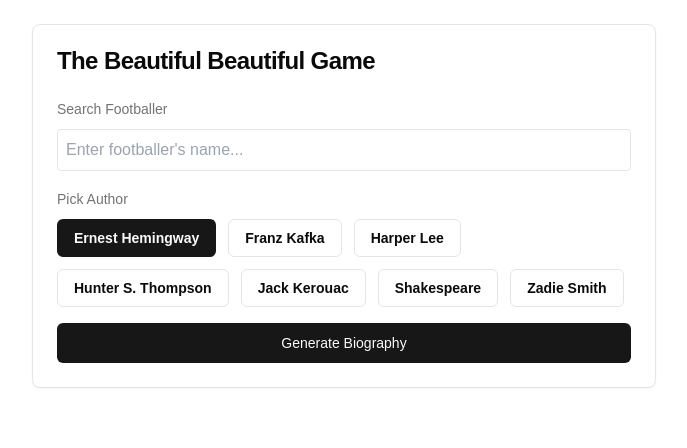
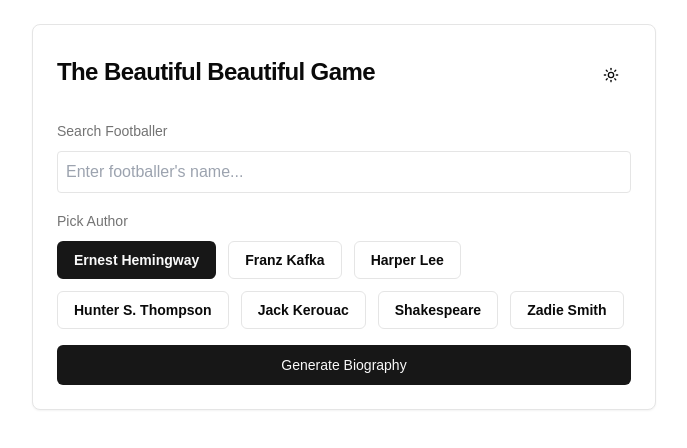
Before and after one commit to PaulGreetham/the-beautiful-beautiful-game, a Next.js app: page / in a window 1280 px wide. Shown: the top 448 px of the page, without its empty margins (296-983 px from the left). Built offline with nearby package versions, Linux system fonts and the light colour scheme.

Commit message:
dark mode enabled

```diff
--- a/package.json
+++ b/package.json
@@ -14,6 +14,7 @@
     "clsx": "^2.1.1",
     "lucide-react": "^0.474.0",
     "next": "15.1.6",
+    "next-themes": "^0.4.4",
     "openai": "^4.83.0",
     "react": "^19.0.0",
     "react-dom": "^19.0.0",
--- a/src/app/layout.tsx
+++ b/src/app/layout.tsx
@@ -1,6 +1,7 @@
 import type { Metadata } from "next";
 import { Geist, Geist_Mono } from "next/font/google";
 import "./globals.css";
+import { ThemeProvider } from '@/components/ThemeProvider';
 
 const geistSans = Geist({
   variable: "--font-geist-sans",
@@ -23,11 +24,11 @@ export default function RootLayout({
   children: React.ReactNode;
 }>) {
   return (
-    <html lang="en">
+    <html lang="en" suppressHydrationWarning>
       <body
         className={`${geistSans.variable} ${geistMono.variable} antialiased`}
       >
-        {children}
+        <ThemeProvider>{children}</ThemeProvider>
       </body>
     </html>
   );
--- a/src/app/page.tsx
+++ b/src/app/page.tsx
@@ -5,6 +5,7 @@ import { Card, CardContent, CardHeader, CardTitle } from "@/components/ui/card";
 import { Button } from "@/components/ui/button";
 import { TypewriterText } from '@/components/TypewriterText';
 import { AuthorBadges, type Author } from '@/components/AuthorBadges';
+import { ThemeToggle } from '@/components/ThemeToggle';
 
 export default function Home() {
   const [playerName, setPlayerName] = useState('');
@@ -56,8 +57,9 @@ export default function Home() {
   return (
     <main className="max-w-2xl mx-auto p-6">
       <Card>
-        <CardHeader>
+        <CardHeader className="flex flex-row items-center justify-between">
           <CardTitle>The Beautiful Beautiful Game</CardTitle>
+          <ThemeToggle />
         </CardHeader>
         <CardContent>
           <form onSubmit={generateBiography} className="space-y-4">
--- /dev/null
+++ b/src/components/ThemeProvider.tsx
@@ -0,0 +1,11 @@
+'use client';
+
+import { ThemeProvider as NextThemeProvider } from 'next-themes';
+
+export function ThemeProvider({ children }: { children: React.ReactNode }) {
+  return (
+    <NextThemeProvider attribute="class" defaultTheme="system" enableSystem>
+      {children}
+    </NextThemeProvider>
+  );
+}
--- /dev/null
+++ b/src/components/ThemeToggle.tsx
@@ -0,0 +1,21 @@
+'use client';
+
+import { Moon, Sun } from 'lucide-react';
+import { useTheme } from 'next-themes';
+import { Button } from '@/components/ui/button';
+
+export function ThemeToggle() {
+  const { theme, setTheme } = useTheme();
+
+  return (
+    <Button
+      variant="ghost"
+      size="icon"
+      onClick={() => setTheme(theme === 'light' ? 'dark' : 'light')}
+    >
+      <Sun className="h-5 w-5 rotate-0 scale-100 transition-all dark:-rotate-90 dark:scale-0" />
+      <Moon className="absolute h-5 w-5 rotate-90 scale-0 transition-all dark:rotate-0 dark:scale-100" />
+      <span className="sr-only">Toggle theme</span>
+    </Button>
+  );
+}
```
Also changed, not shown: 1 other file (tests, documents, lock files or other folders).
